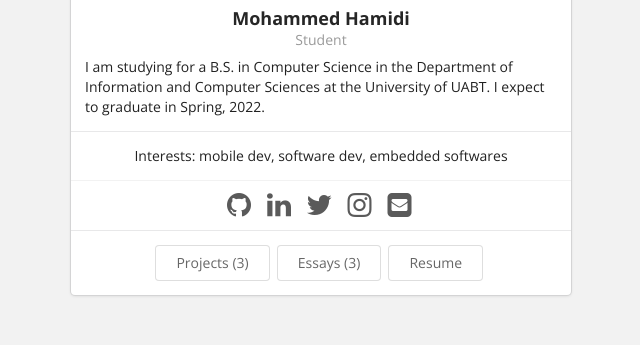
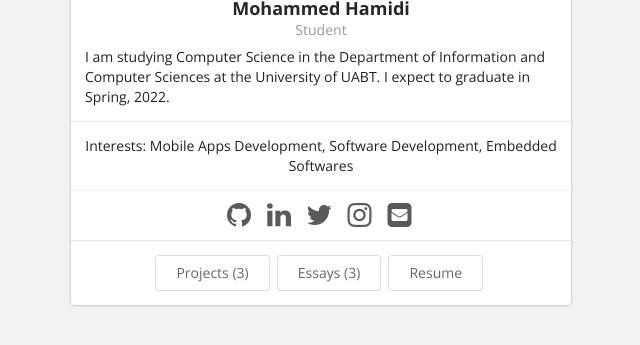
Before and after one commit to h1midi/h1midi.github.io, a Jekyll site: the page built from index.html, in a window 1280 px wide, cut to the strip 342-687 px from the top of the page. Shown: the whole strip, without its empty margins (319-959 px from the left). Built offline with Jekyll 4.4.1, drawn with Linux system fonts in a browser that asks for light colours.

Commit message:
Update bio.json

```diff
--- a/_data/bio.json
+++ b/_data/bio.json
@@ -6,7 +6,7 @@
     "email": "mohammed.hamidi@univ-tlemcen.dz",
     "phone": "0558 93 79 98",
     "website": "https://hammiddi.github.io",
-    "summary": "I am studying for a B.S. in Computer Science in the Department of Information and Computer Sciences at the University of UABT. I expect to graduate in Spring, 2022.",
+    "summary": "I am studying Computer Science in the Department of Information and Computer Sciences at the University of UABT. I expect to graduate in Spring, 2022.",
     "location": {
       "address": "",
       "postalCode": "13000",
@@ -39,18 +39,18 @@
   },
   "interests": [
     {
-      "name": "mobile dev",
+      "name": "Mobile Apps Development",
       "keywords": [
         "Flutter"
       ]
     },
     {
-      "name": "software dev",
+      "name": "Software Development",
       "keywords": [
       ]
     },
     {
-      "name": "embedded softwares",
+      "name": "Embedded Softwares",
       "keywords": [
       ]
     }
```
